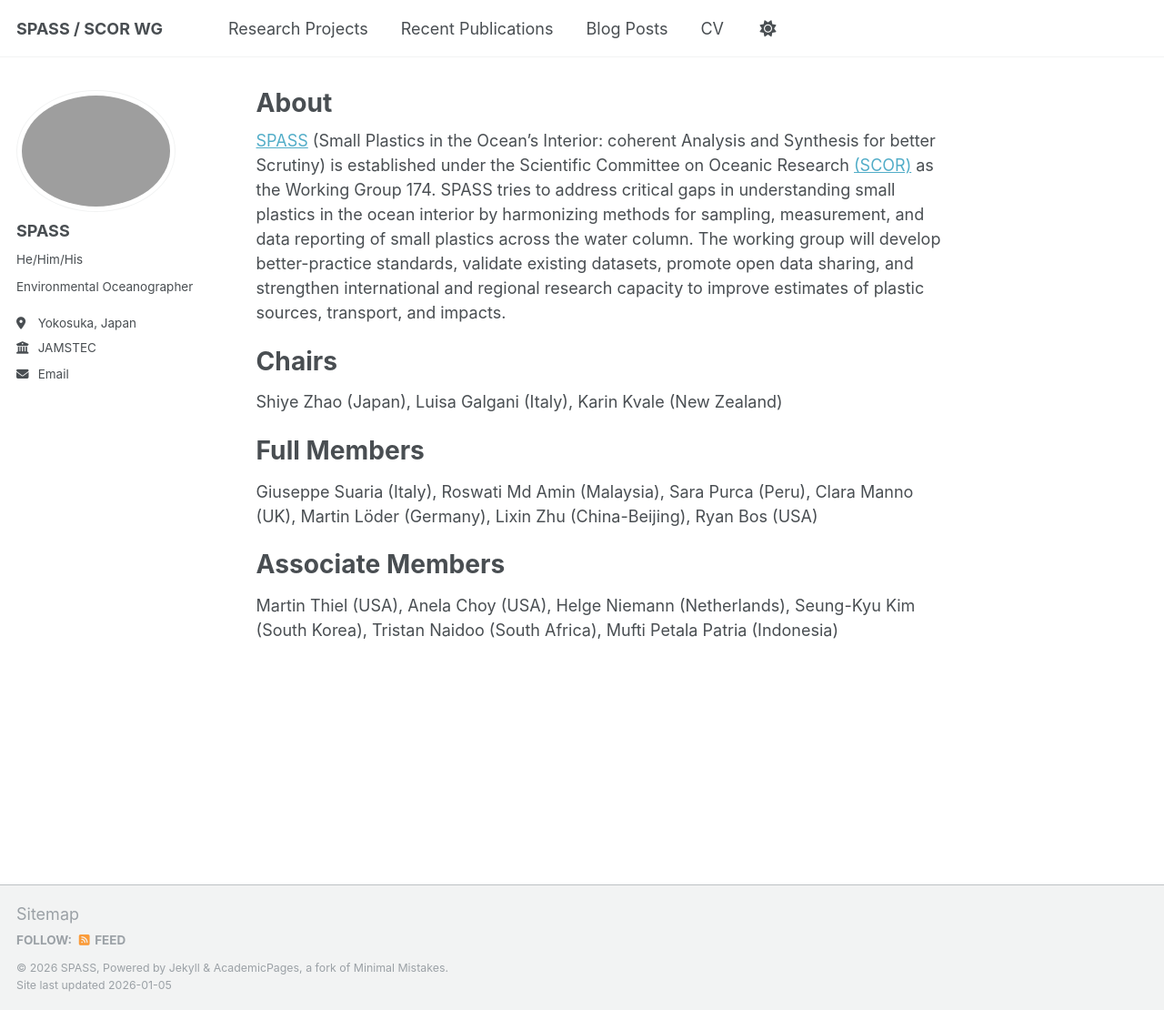
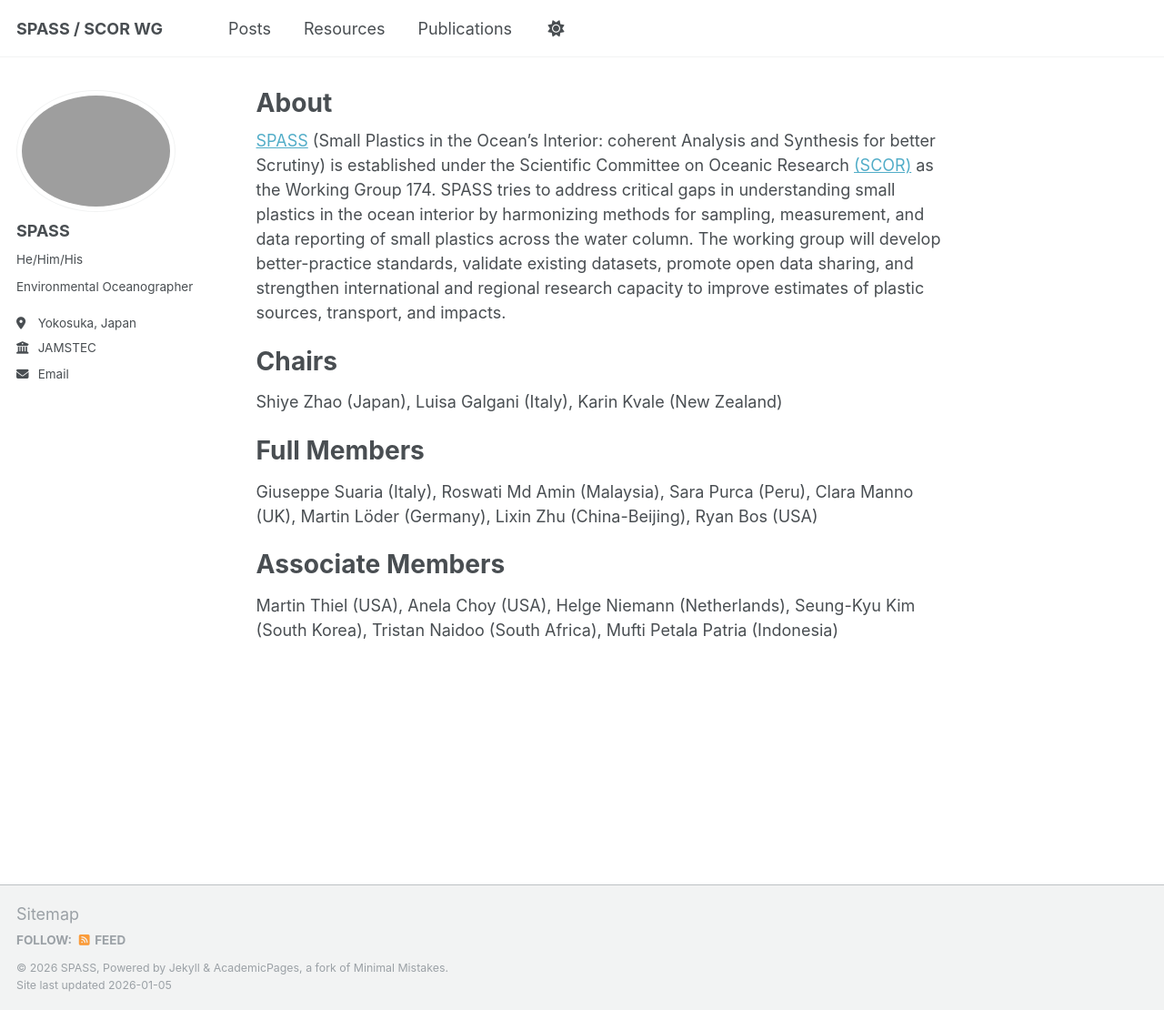
Before and after one commit to SCOR-SPASS/scor-spass.github.io, a Jekyll site: the page built from _pages/about.md, in a window 1280 px wide and 1110 px high. Shown: the whole window at 91% size. Built offline with Jekyll 4.4.1, drawn with Linux system fonts in a browser that asks for light colours.

Commit message:
Update navigation.yml

```diff
--- a/_data/navigation.yml
+++ b/_data/navigation.yml
@@ -8,10 +8,13 @@
 #      Markdown formatted page while the second is generated using JSON.
 
 main:
-  - title: "Research Projects"
+  - title: "Posts"
+    url: /year-archive/
+
+  - title: "Resources"
     url: /portfolio/
 
-  - title: "Recent Publications"
+  - title: "Publications"
     url: /publications/
 
   #- title: "Talks"
@@ -23,11 +26,11 @@ main:
   #- title: "Portfolio"
   #  url: /portfolio/
 
-  - title: "Blog Posts"
-    url: /year-archive/
+  #- title: "Blog Posts"
+  #  url: /year-archive/
 
-  - title: "CV"
-    url: /cv/
+  #- title: "CV"
+  #  url: /cv/
 
   # - title: "CV"
   #   url: /cv-json/
```
